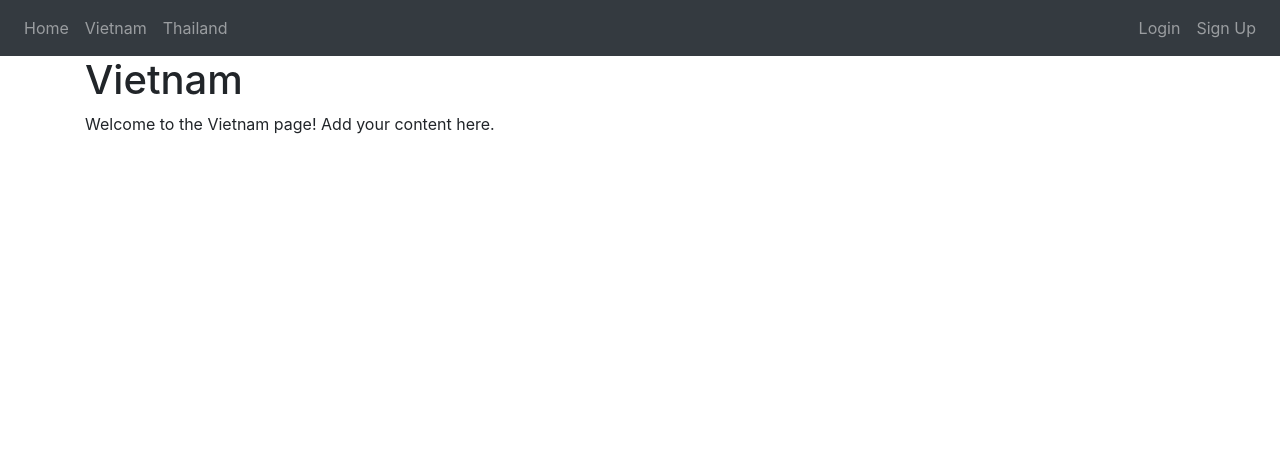
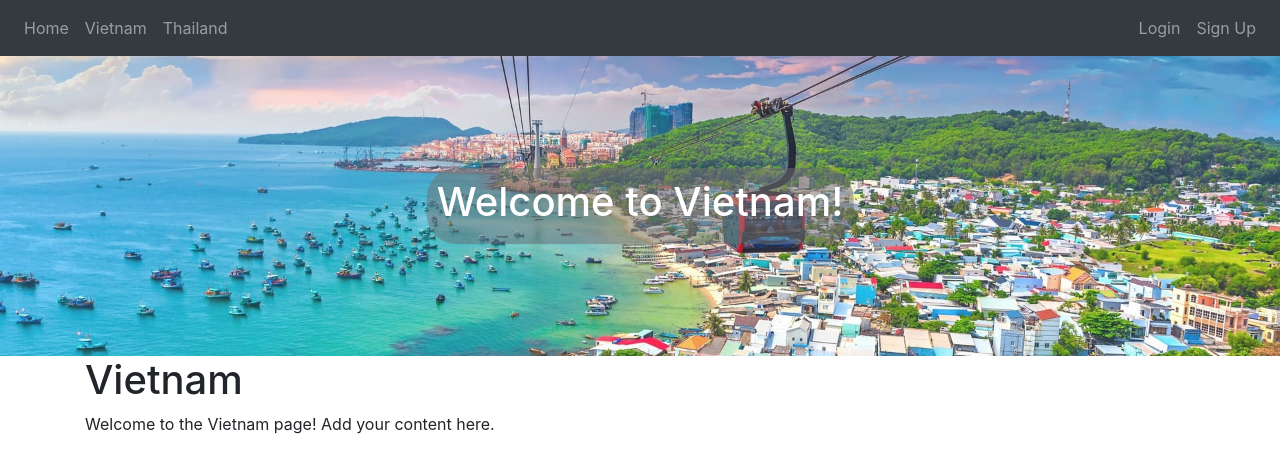
Before and after one commit to jmasters89/travel-blog, a Flask app: page /vietnam in a window 1280 px wide. Shown: the top 473 px of the page. Run offline with Flask 3, Linux system fonts and the light colour scheme; some libraries are stand-ins or nearby versions.

Commit message:
added hero images for all pages that pull the /img/*.jpg file that matches the html file you're on

```diff
--- a/website/static/css/styles.css
+++ b/website/static/css/styles.css
@@ -30,3 +30,23 @@
         margin-top: 10px;
     }
 }
+
+.hero-image {
+    background-position: center;
+    background-repeat: no-repeat;
+    background-size: cover;
+    height: 300px;
+    position: relative;
+}
+
+.hero-text {
+    text-align: center;
+    position: absolute;
+    top: 50%;
+    left: 50%;
+    transform: translate(-50%, -50%);
+    color: white;
+    background-color: rgba(112, 112, 112, 0.5); /* Semi-transparent grey */
+    padding: 10px;
+    border-radius: 30px; /* Increased from 5px to 15px for more rounded corners */
+}
--- a/website/templates/base.html
+++ b/website/templates/base.html
@@ -44,6 +44,13 @@
       </div>
     </nav>
 
+    <!-- Add hero image section -->
+    <div class="hero-image" style="background-image: url('{{ url_for('static', filename='img/' + request.endpoint.split('.')[-1] + '.jpg') }}');">
+      <div class="hero-text">
+        <h1>{% block hero_title %}Welcome{% endblock %}</h1>
+      </div>
+    </div>
+
     {% with messages = get_flashed_messages(with_categories=true) %} {% if
     messages %} {% for category, message in messages %} {% if category ==
     'error' %}
--- a/website/templates/vietnam.html
+++ b/website/templates/vietnam.html
@@ -1,5 +1,7 @@
 {% extends "base.html" %}
 {% block title %}Vietnam{% endblock %}
+
+{% block hero_title %}Welcome to Vietnam!{% endblock %}
 
 {% block content %}
 <h1>Vietnam</h1>
```
Also changed, not shown: website/static/img/vietnam.jpg (added).
